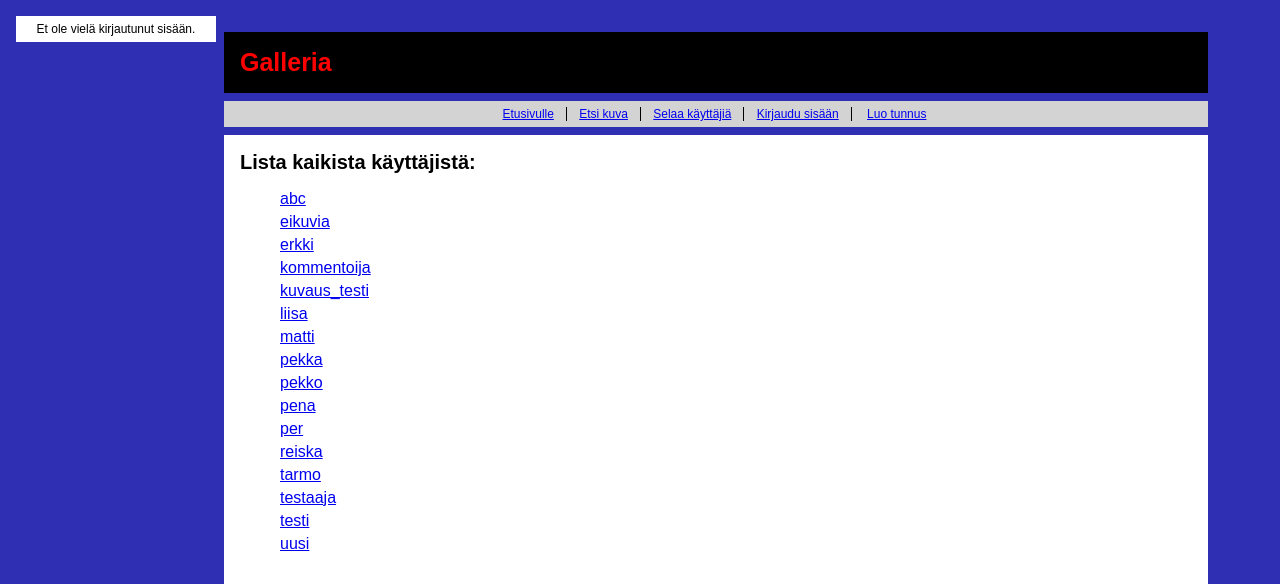
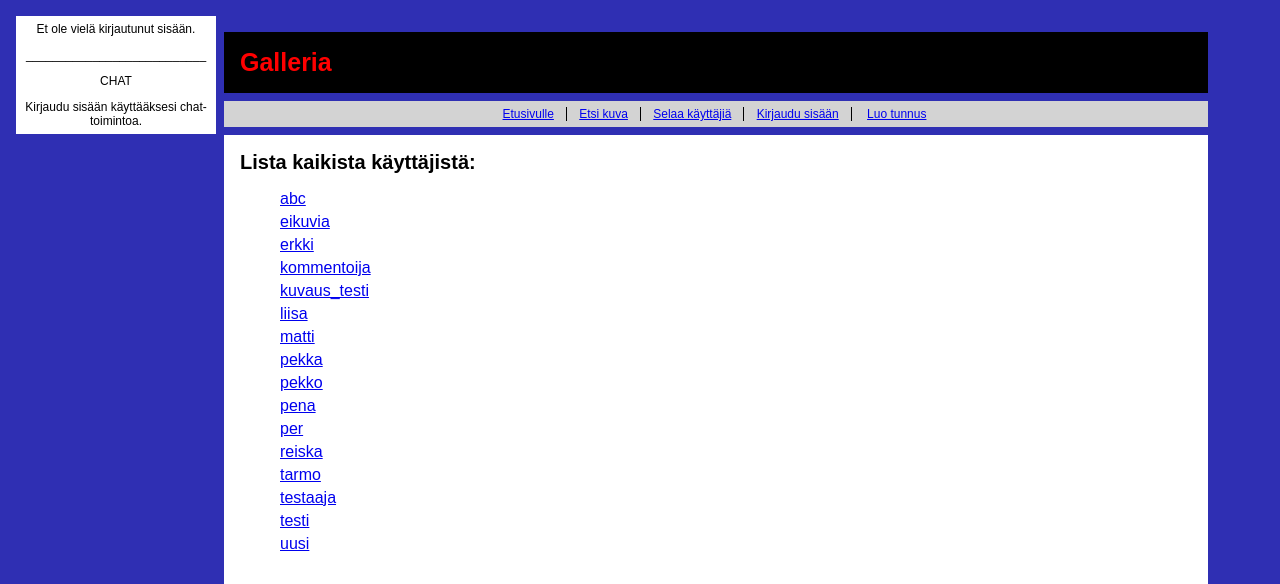
Before and after one commit to JarnoRS/Galleria, a Flask app: page /all_users in a window 1280 px wide. Shown: the top 584 px of the page. Run offline with Flask 3, Linux system fonts and the light colour scheme; data comes from the database, SQL or seed files in the repository; data that the repository does not hold is empty.

Commit message:
Added a quick chat feature for logged in users

```diff
--- a/app.py
+++ b/app.py
@@ -18,17 +18,25 @@ def require_login():
 @app.route("/")
 def index():
     sample_images = images.get_sample_images()
-    return render_template("index.html", images=sample_images)
+    chat = images.get_chat()
+    return render_template("index.html", images=sample_images, chat=chat)
+
+@app.route("/send_chat", methods=["POST"])
+def send_chat():
+    chat_message = request.form["chat_message"]
+    images.send_chat(session["username"], chat_message)
+    return redirect(request.referrer or '/')
 
 @app.route("/user/<int:user_id>", methods=["GET", "POST"])
 def show_user(user_id):
     user = users.get_user(user_id)
     if not user:
         abort(404)
-    images = users.get_users_images(user_id)
+    users_images = users.get_users_images(user_id)
     comments = users.get_user_comments(user_id) or []
     comments = comments[:3]
-    return render_template("show_user.html", user=user, images=images, comments=comments)
+    chat = images.get_chat()
+    return render_template("show_user.html", user=user, users_images=users_images, comments=comments, chat=chat)
 
 @app.route("/image/<int:image_id>", methods=["GET", "POST"])
 def show_image(image_id):
@@ -37,7 +45,8 @@ def show_image(image_id):
     grade_mean = images.get_grades(image_id)
     if not image:
         abort(404)
-    return render_template("show_image.html", image=image, comments=comments, grade_mean=grade_mean)
+    chat = images.get_chat()
+    return render_template("show_image.html", image=image, comments=comments, grade_mean=grade_mean, chat=chat)
 
 @app.route("/add_comment/<int:image_id>", methods=["POST"])
 def add_comment(image_id):
@@ -76,7 +85,8 @@ def add_grade(image_id):
 def add_image():
     require_login()
     classes = images.get_classes()
-    return render_template("add_image.html", classes=classes)
+    chat = images.get_chat()
+    return render_template("add_image.html", classes=classes, chat=chat)
 
 @app.route("/edit_image/<int:image_id>")
 def edit_image(image_id):
@@ -87,7 +97,8 @@ def edit_image(image_id):
         abort(404)
     if image["user_id"] != session["user_id"]:
         abort(403)
-    return render_template("edit_image.html", image=image, classes=classes)
+    chat = images.get_chat()
+    return render_template("edit_image.html", image=image, classes=classes, chat=chat)
 
 @app.route("/update_image", methods=["POST"])
 def update_image():
@@ -112,7 +123,8 @@ def update_image():
         abort(403)
 
     images.update_image(image_id, title, image_description, genre)
-    return redirect("/image/" + str(image_id))
+    chat = images.get_chat()
+    return redirect("/image/" + str(image_id), chat=chat)
 
 @app.route("/delete_image/<int:image_id>", methods=["GET", "POST"])
 def delete_image(image_id):
@@ -123,7 +135,8 @@ def delete_image(image_id):
     if image["user_id"] != session["user_id"]:
         abort(403)
     if request.method == "GET":
-        return render_template("delete_image.html", image=image)
+        chat = images.get_chat()
+        return render_template("delete_image.html", image=image, chat=chat)
     if request.method == "POST":
         if "remove" in request.form:
             images.delete_image(image_id)
@@ -137,7 +150,8 @@ def delete_user():
     user_id = session["user_id"]
     user = users.get_user(user_id)
     if request.method == "GET":
-        return render_template("delete_user.html", user=user)
+        chat = images.get_chat()
+        return render_template("delete_user.html", user=user, chat=chat)
     if request.method == "POST":
         password = request.form["password"]
         if not users.verify_password(user["username"], password):
@@ -163,7 +177,8 @@ def find_image():
     else:
         query = ""
         results= []
-    return render_template("find_image.html", query=query, genre_query=genre_query,results=results)
+    chat = images.get_chat()
+    return render_template("find_image.html", query=query, genre_query=genre_query,results=results, chat=chat)
 
 @app.route("/create_image", methods=["POST"])
 def create_image():
@@ -256,7 +271,8 @@ def edit_user(user_id):
     require_login()
     user_id = session["user_id"]
     user = users.get_user(user_id)
-    return render_template("edit_user.html", user=user)
+    chat = images.get_chat()
+    return render_template("edit_user.html", user=user, chat=chat)
 
 @app.route("/update_user", methods=["POST"])
 def update_user():
@@ -276,15 +292,17 @@ def update_user():
         if user_id != session["user_id"]:
             abort(403)
         users.update_profile(user_id, image, user_description)
-        return redirect("/user/" + str(user_id))
+        chat = images.get_chat()
+        return redirect("/user/" + str(user_id), chat=chat)
     else:
         users.update_profile(user_id, None, user_description)
-        return redirect("/user/" + str(user_id))
+        return redirect("/user/" + str(user_id), chat=chat)
 
 @app.route("/all_users")
 def all_users():
     every_user = users.get_every_user()
-    return render_template("all_users.html", every_user=every_user)
+    chat = images.get_chat()
+    return render_template("all_users.html", every_user=every_user, chat=chat)
 
 @app.route("/profile_pic/<int:user_id>")
 def show_profile_pic(user_id):
--- a/images.py
+++ b/images.py
@@ -124,3 +124,11 @@ def get_picture(image_id):
     sql = "SELECT image FROM images WHERE id = ?"
     result = db.query(sql, [image_id])
     return result[0][0] if result else None
+
+def send_chat(user, chat_message):
+    sql = "INSERT INTO chatbox (user, messages) VALUES (?, ?)"
+    db.execute(sql, [user, chat_message])
+
+def get_chat():
+    sql = "SELECT user, messages FROM chatbox ORDER BY id DESC LIMIT 8"
+    return db.query(sql)
--- a/schema.sql
+++ b/schema.sql
@@ -46,5 +46,6 @@ CREATE TABLE classes (
 
 CREATE TABLE chatbox (
     id INTEGER PRIMARY KEY,
-    message TEXT
-)
+    user TEXT,
+    messages TEXT
+);
--- a/templates/layout.html
+++ b/templates/layout.html
@@ -18,6 +18,24 @@
         {% endif %}
         {% if not session.user_id %}
         Et ole vielä kirjautunut sisään.
+        {% endif %}
+        <p>___________________________</p>
+        <p>CHAT</p>
+        {% if session.user_id %}
+        <div class="chat">
+            <form action="/send_chat" method="post">
+                <input type="text" name="chat_message" maxlength="100"/>
+                <input type="submit" value="Lähetä chat" />
+            </form>
+            {% if chat %}
+                {% for message in chat %}
+                    <p>{{ message.user }}:{{ message.messages }}</p>
+                {% endfor %}
+            {% endif %}
+        </div>
+        {% endif %}
+        {% if not session.user_id %}
+            Kirjaudu sisään käyttääksesi chat-toimintoa.
         {% endif %}
         </div>
         <div class="main">
```
Also changed, not shown: templates/show_user.html (+7 -7 lines).
